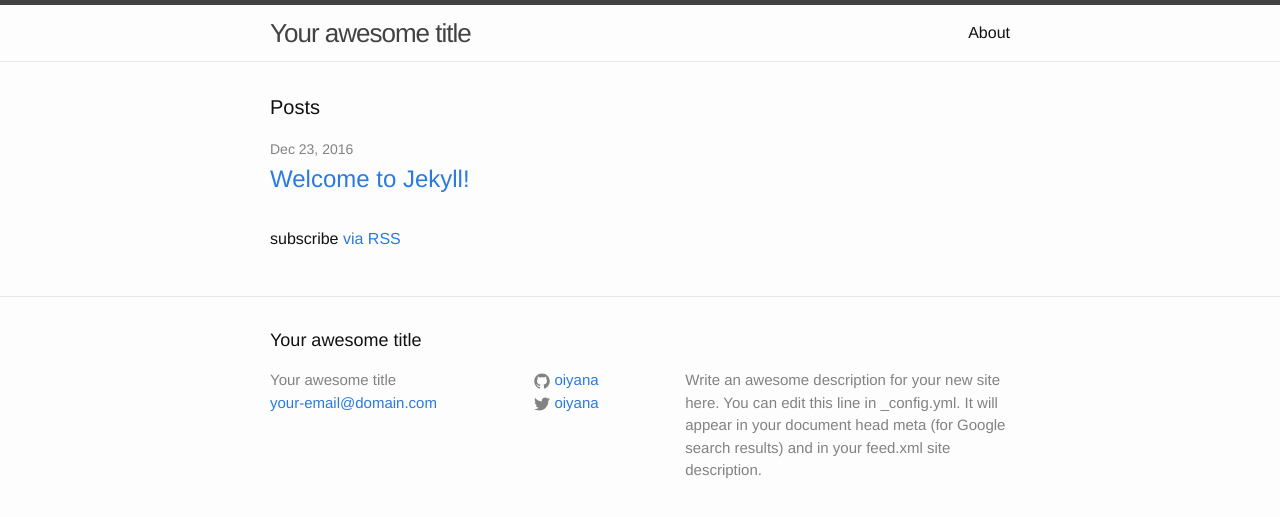
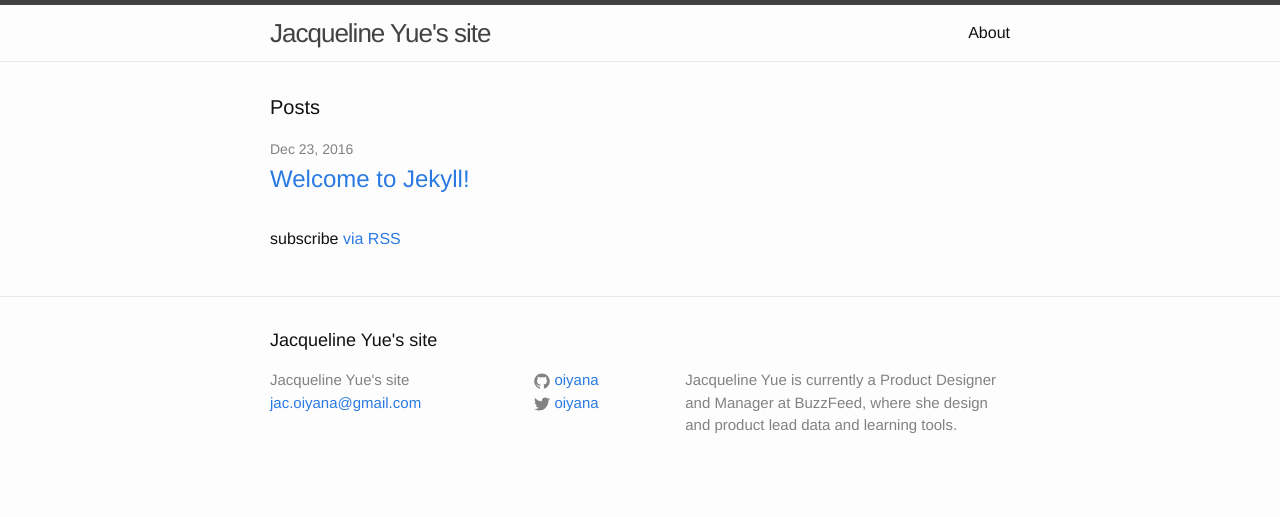
Before and after one commit to jacquelineyue/jacquelineyue.github.io, a Jekyll site: the page built from index.html, in a window 1280 px wide. Shown: the top 517 px of the page. Built offline with Jekyll 4.4.1, drawn with Linux system fonts in a browser that asks for light colours.

Commit message:
update yml file

```diff
--- a/_config.yml
+++ b/_config.yml
@@ -6,12 +6,9 @@
 # 'jekyll serve'. If you change this file, please restart the server process.
 
 # Site settings
-title: Your awesome title
-email: your-email@domain.com
-description: > # this means to ignore newlines until "baseurl:"
-  Write an awesome description for your new site here. You can edit this
-  line in _config.yml. It will appear in your document head meta (for
-  Google search results) and in your feed.xml site description.
+title: Jacqueline Yue's site
+email: jac.oiyana@gmail.com
+description: Jacqueline Yue is currently a Product Designer and Manager at BuzzFeed, where she design and product lead data and learning tools.
 baseurl: "" # the subpath of your site, e.g. /blog
 url: "http://yourdomain.com" # the base hostname & protocol for your site
 twitter_username: oiyana
--- a/index.html
+++ b/index.html
@@ -4,7 +4,7 @@ layout: default
 
 <div class="home">
 
-  <h1 class="page-heading">Posts</h1>
+  <h1 class="fill-pink page-heading">Posts</h1>
 
   <ul class="post-list">
     {% for post in site.posts %}
```
Also changed, not shown: 4 other files.
